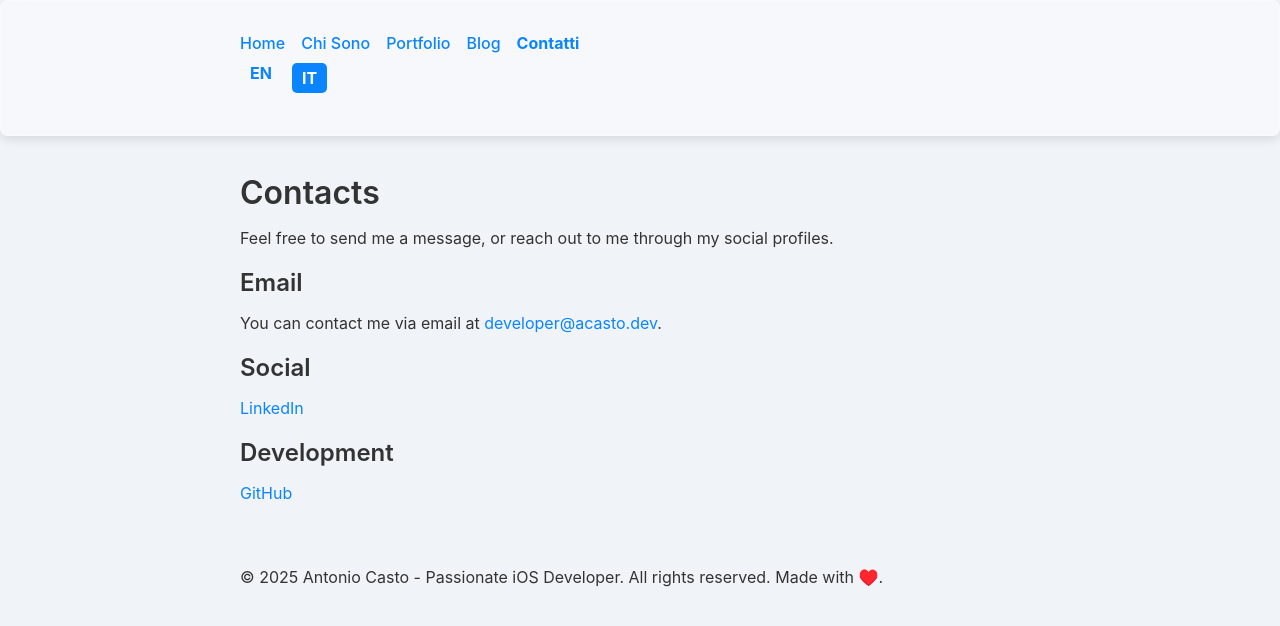
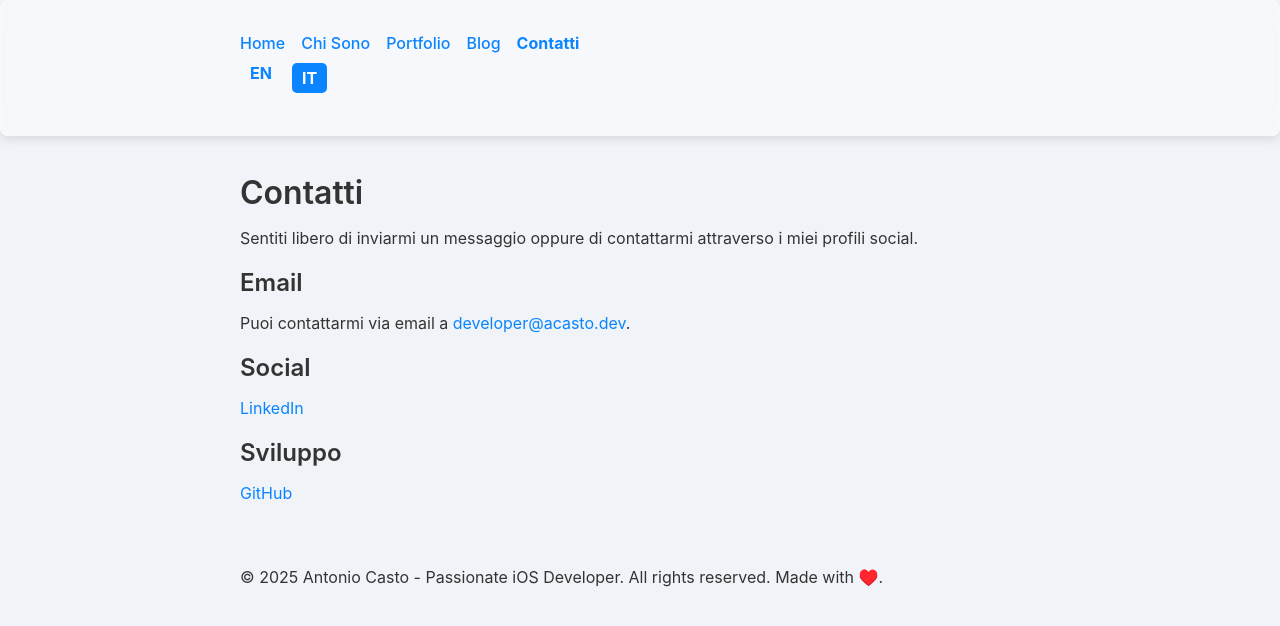
Before and after one commit to antoniocasto/acasto.dev, a Jekyll site: the page built from it/contacts.markdown, in a window 1280 px wide. Shown: the top 626 px of the page. Built offline with Jekyll 4.4.1, drawn with Linux system fonts in a browser that asks for light colours.

Commit message:
Translate Contacts page content to Italian for improved localization

```diff
--- a/it/contacts.markdown
+++ b/it/contacts.markdown
@@ -4,15 +4,15 @@ title: "Contatti"
 ref: "contacts"
 permalink: "/it/contacts/"
 ---
-# Contacts
+# Contatti
 
-Feel free to send me a message, or reach out to me through my social profiles.
+Sentiti libero di inviarmi un messaggio oppure di contattarmi attraverso i miei profili social.
 
 ## Email
-You can contact me via email at [{{ site.email }}](mailto:{{ site.email }}).
+Puoi contattarmi via email a [{{ site.email }}](mailto:{{ site.email }}).
 
 ## Social
 [LinkedIn]({{ site.linkedin_link }})
 
-## Development
+## Sviluppo
 [GitHub]({{ site.github_link }})
```
